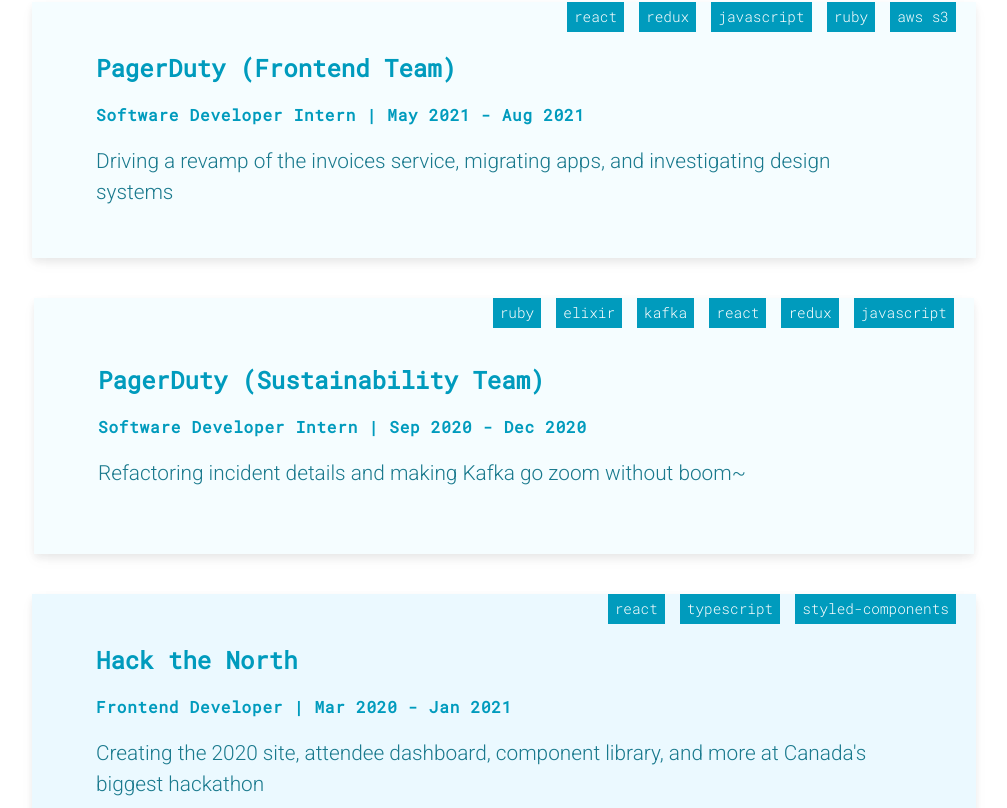
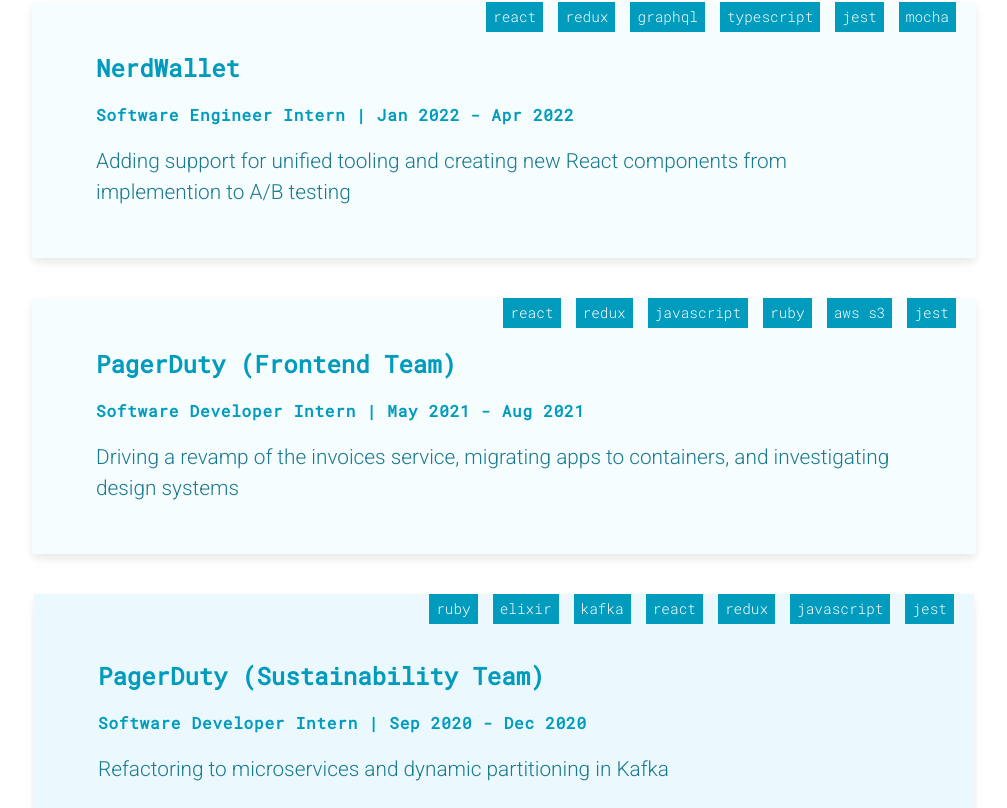
Before and after one commit to jenniferyhwu/jenniferyhwu.github.io, a React (Create React App) app: page / in a window 1280 px wide. Shown: the part 972-1780 px from the top of the page, without its empty margins (156-1163 px from the left). Built offline with nearby package versions, Linux system fonts and the light colour scheme; what react-animations would draw is missing.

Commit message:
fall 2022 update

```diff
--- a/src/sections/Projects.tsx
+++ b/src/sections/Projects.tsx
@@ -9,7 +9,7 @@
   {
     title: "LitDubs",
     description:
-      "Pick a video! Then a language! And voila - a video with all of its audio dubbed over with the translation.",
+      "Pick a video! Then a language! And voila - a video with its audio dubbed over with the translation.",
     hackathon: "BrickHacks 2019",
     award: "Best Use of Google Cloud Platform",
     devpost: "https://devpost.com/software/lit-dubs",
@@ -29,7 +29,7 @@
   {
     title: "Cordelia",
     description:
-      "So first thing we did in Boston was get lost because no one had data. Turns out combining maps and SMS solves a similar problem :D",
+      "The first thing we did in Boston was get lost because no one had data. Turns out combining maps and SMS solves a similar problem :D",
     hackathon: "BostonHacks 2018",
     award: "Best Use of HERE.com",
     devpost: "https://devpost.com/software/bostonhacks-6mabpz",
@@ -39,7 +39,7 @@
   {
     title: "Siloed",
     description:
-      "When we made this, we told ourselves it was so dumb that we'd never put on any resume or portfolio. But I love it, so here you go!",
+      "When we made this, we told ourselves it was so dumb that we'd never put it on any resume or portfolio.",
     hackathon: "TerribleHacks 2019",
     award: "Most Millenial Hack",
     devpost: "https://devpost.com/software/siloed",
--- a/src/sections/Work.tsx
+++ b/src/sections/Work.tsx
@@ -4,12 +4,21 @@
 
 const work = [
   {
+    title: "NerdWallet",
+    link: "https://www.nerdwallet.com/",
+    subtitle: "Software Engineer Intern",
+    timePeriod: "Jan 2022 - Apr 2022",
+    description: "Adding support for unified tooling and creating new React components from implemention to A/B testing",
+    tools: ["react", "redux", "graphql", "typescript", "jest", "mocha"],
+    background: "#f5fdff",
+  },
+  {
     title: "PagerDuty (Frontend Team)",
     link: "https://www.pagerduty.com/",
     subtitle: "Software Developer Intern",
     timePeriod: "May 2021 - Aug 2021",
-    description: "Driving a revamp of the invoices service, migrating apps, and investigating design systems",
-    tools: ["react", "redux", "javascript", "ruby", "aws s3"],
+    description: "Driving a revamp of the invoices service, migrating apps to containers, and investigating design systems",
+    tools: ["react", "redux", "javascript", "ruby", "aws s3", "jest"],
     background: "#f5fdff",
   },
   {
@@ -17,18 +26,18 @@
     link: "https://www.pagerduty.com/",
     subtitle: "Software Developer Intern",
     timePeriod: "Sep 2020 - Dec 2020",
-    description: "Refactoring incident details and making Kafka go zoom without boom~",
-    tools: ["ruby", "elixir", "kafka", "react", "redux", "javascript"],
-    background: "#f5fdff",
+    description: "Refactoring to microservices and dynamic partitioning in Kafka",
+    tools: ["ruby", "elixir", "kafka", "react", "redux", "javascript", "jest"],
+    background: "#ebf9ff",
   },
   {
     title: "Hack the North",
-    link: "https://hackthenorth.com/",
+    link: "https://2020.hackthenorth.com/",
     subtitle: "Frontend Developer",
     timePeriod: "Mar 2020 - Jan 2021",
     description:
-      "Creating the 2020 site, attendee dashboard, component library, and more at Canada's biggest hackathon",
-    tools: ["react", "typescript", "styled-components"],
+      "Creating the 2020 site, attendee dashboard, hacker applications, component library, and more at Canada's biggest hackathon",
+    tools: ["react", "typescript", "styled-components", "jest", "cypress"],
     background: "#ebf9ff",
   },
   {
@@ -37,7 +46,7 @@
     subtitle: "Full Stack Developer Intern",
     timePeriod: "Jan 2020 - Apr 2020",
     description:
-      "Working on internal tooling as well as new features for third-party developers on the API team",
+      "Internal tooling and improving the third-party developer experience",
     tools: ["python", "ruby", "ember.js", "javascript"],
     background: "#e0f6ff",
   },
```
